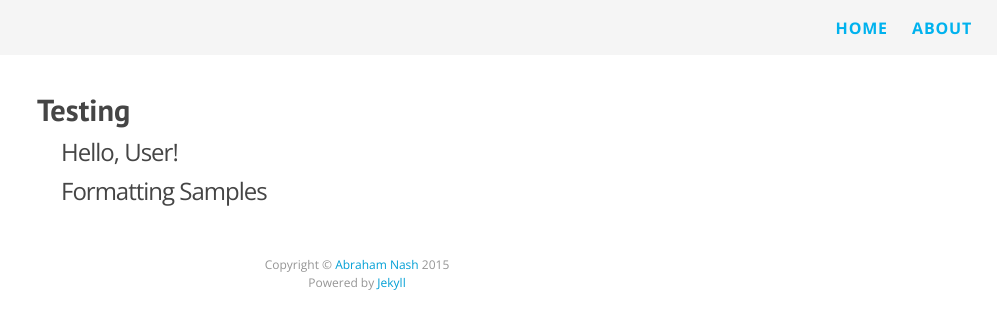
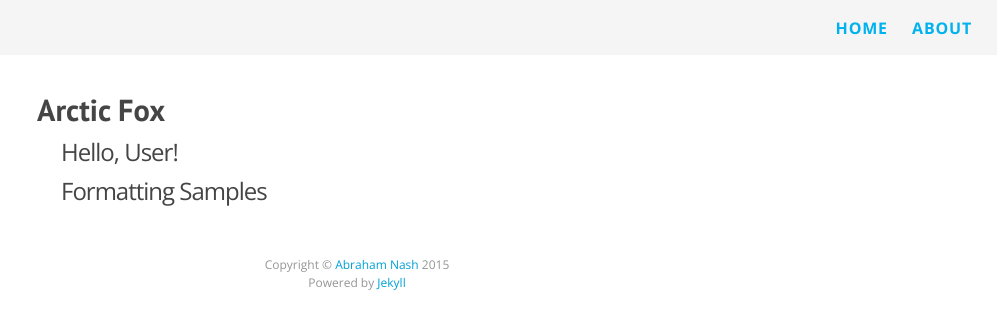
Before and after one commit to diezcami/arctic-fox-theme, a Jekyll site: the page built from index.html, in a window 1280 px wide. Shown: the top 329 px of the page, without its empty margins (283-1280 px from the left). Built offline with Jekyll 4.4.1, drawn with Linux system fonts in a browser that asks for light colours; nearby versions of some CDN libraries; Markdown is read by kramdown in place of the engine named in the settings.

Commit message:
Update _config.yml

```diff
--- a/_config.yml
+++ b/_config.yml
@@ -1,5 +1,5 @@
 # Site settings
-title: Testing
+title: Arctic Fox
 email:
 description: > # this means to ignore newlines until "baseurl:"
   Jekyll Theme Demo
```
